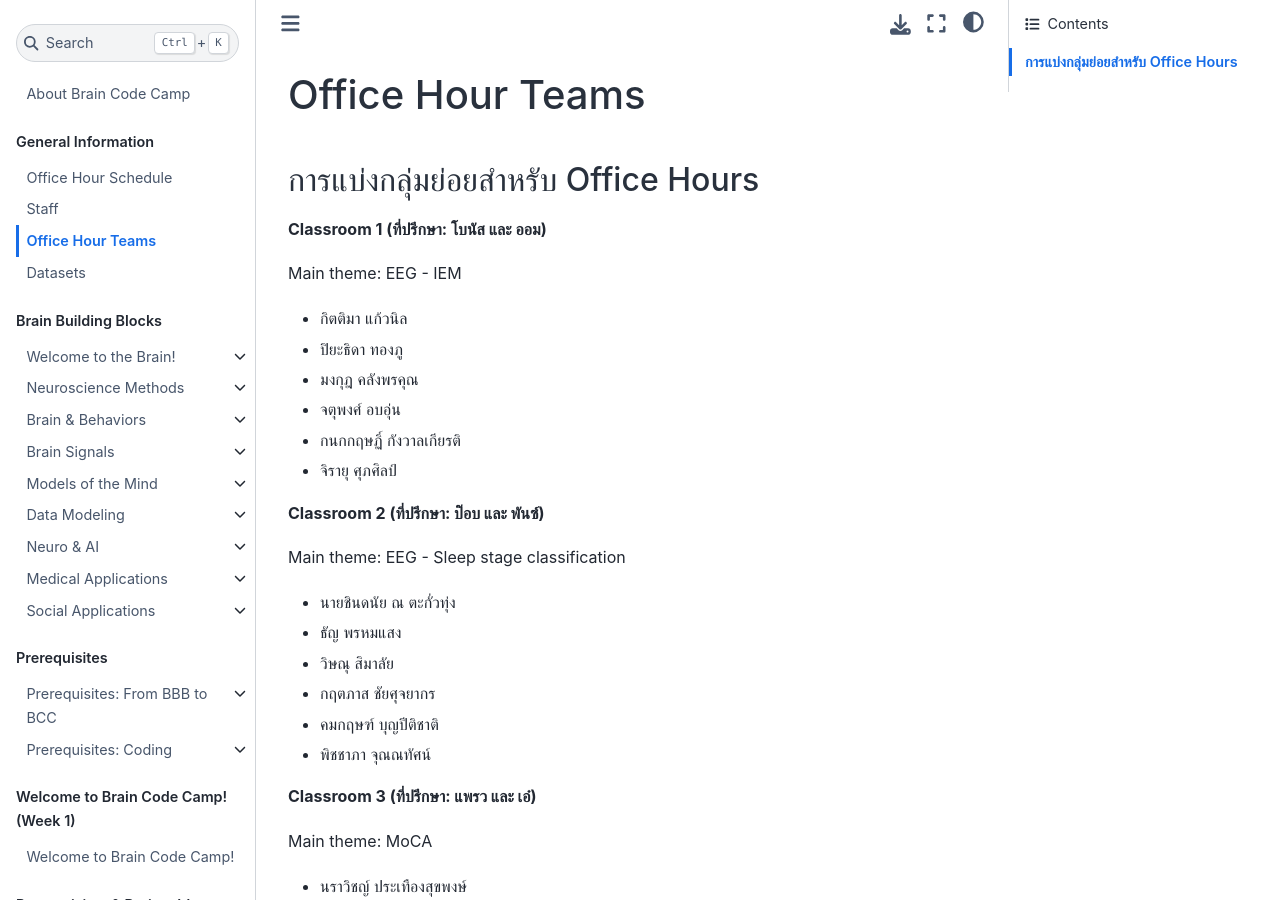
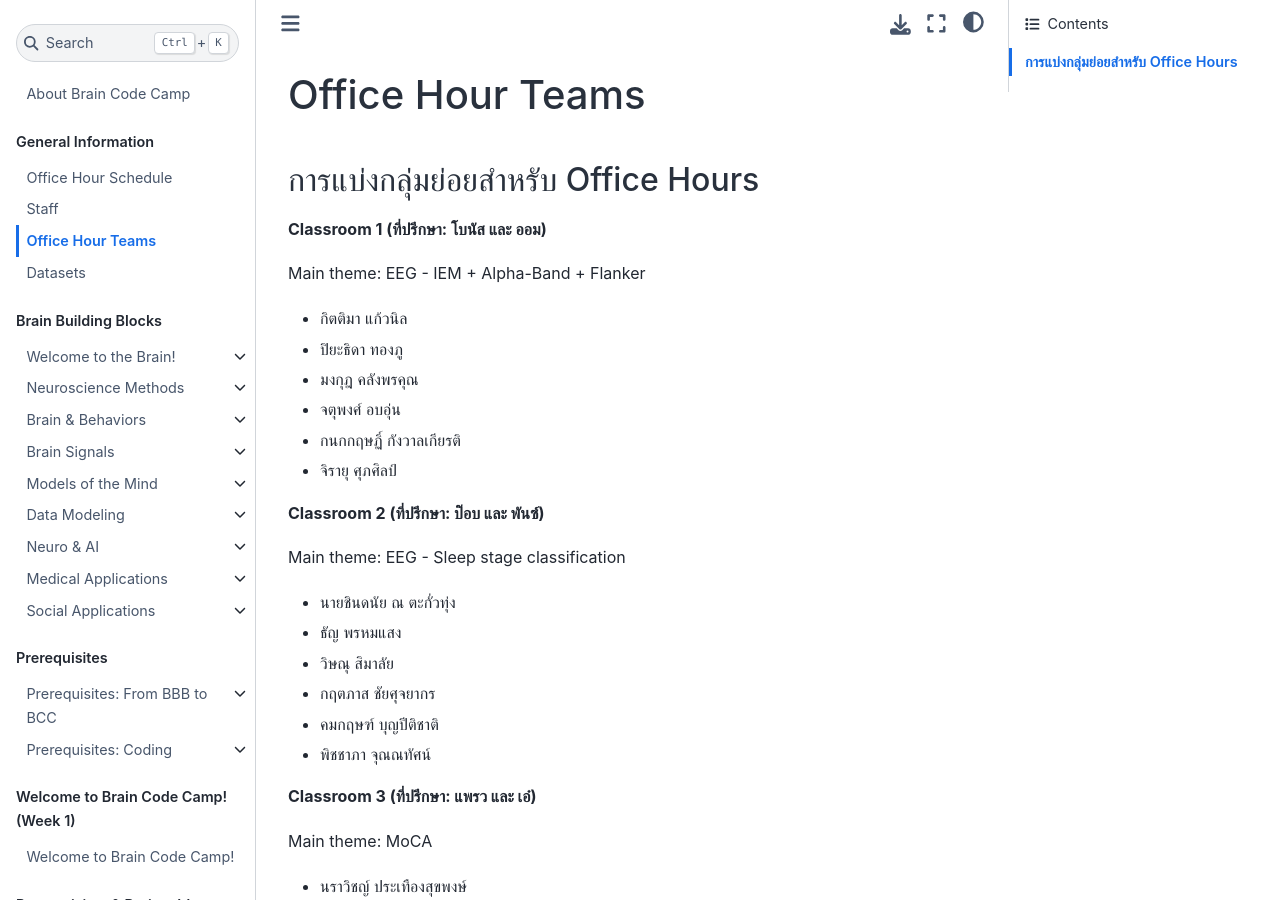
Before and after one commit to ichatnun/brainCodeCamp2023, a Jupyter Book: the page built from GeneralInfo/OH_teams.md, in a window 1280 px wide and 900 px high. Built offline with Jupyter Book 1.0.4 settings and Sphinx 7.4.7 and the Sphinx Book theme 1.1.4, drawn with Linux system fonts in a browser that asks for light colours; pages that are not in the unit, such as notebooks, are missing from menus.

Commit message:
Update OH_teams.md

```diff
--- a/GeneralInfo/OH_teams.md
+++ b/GeneralInfo/OH_teams.md
@@ -4,7 +4,7 @@
 
 **Classroom 1 (ที่ปรึกษา: โบนัส และ ออม)**
 
-Main theme: EEG - IEM
+Main theme: EEG - IEM + Alpha-Band + Flanker
 
 - กิตติมา แก้วนิล
 - ปิยะธิดา ทองภู
```
